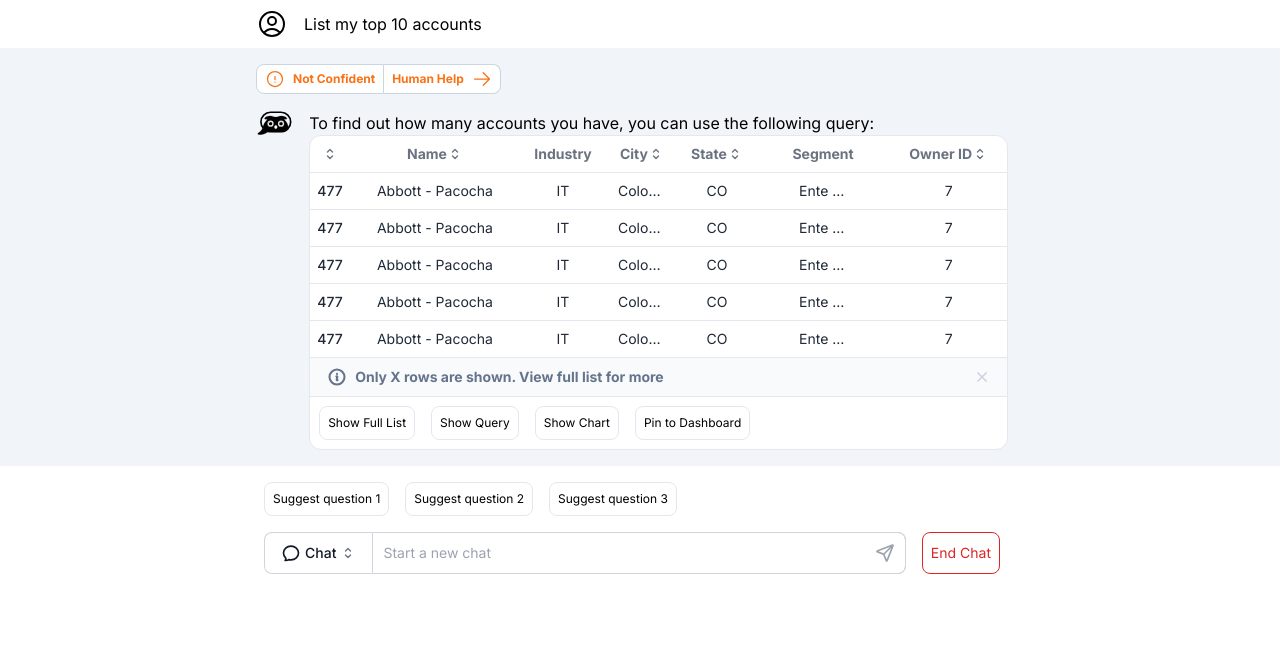
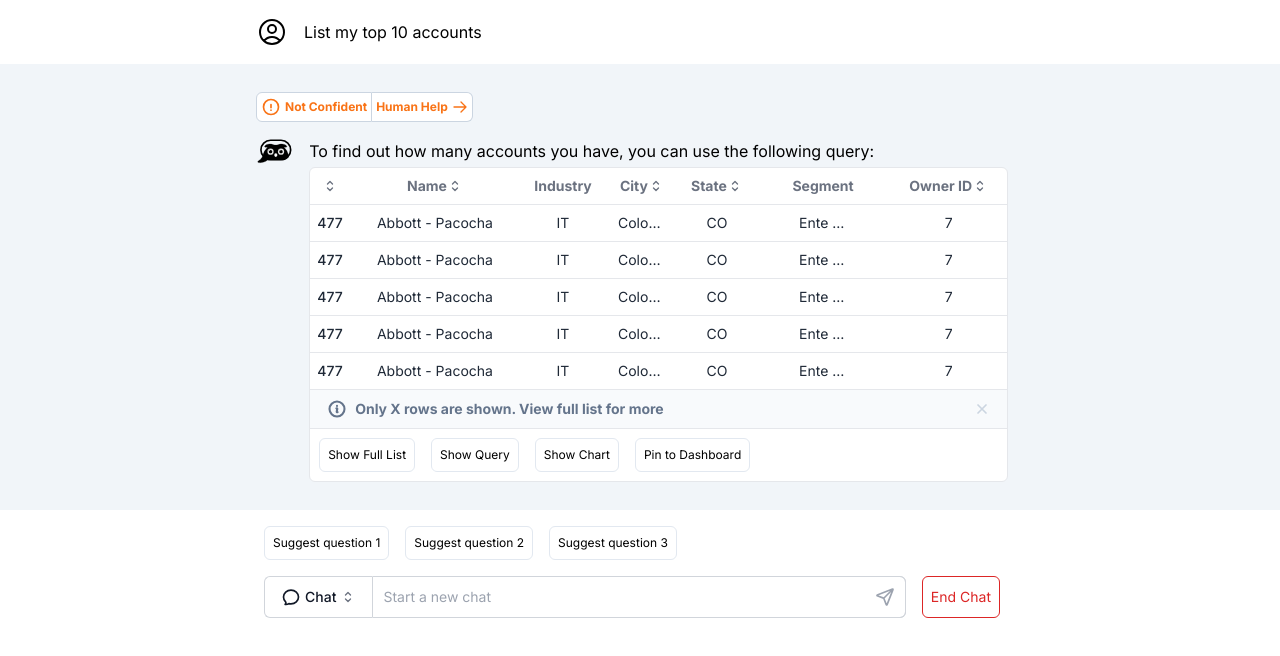
Before and after one commit to ForumShah8/Noxu-Design, a Next.js app in the folder noxu-design/: page / in a window 1280 px wide. Shown: the top 656 px of the page. Built offline with nearby package versions, Linux system fonts and the light colour scheme.

Commit message:
spacing changes

```diff
--- a/noxu-design/src/app/Components/chatInputComponent.tsx
+++ b/noxu-design/src/app/Components/chatInputComponent.tsx
@@ -3,12 +3,12 @@ export default function ChatComponent(){
       <div className="w-screen h-fit  justify-center flex my-4">
         <div className="w-3/4 px-24">
           <div className='flex space-x-4 px-2'>
-             <button className='border  p-2 border-slate-200 rounded-lg text-xs'>Suggest question 1</button>
-             <button className='border  p-2 border-slate-200 rounded-lg text-xs'>Suggest question 2</button>
-             <button className='border  p-2 border-slate-200 rounded-lg text-xs'>Suggest question 3</button>
+             <button className='border  p-2 border-slate-200 rounded-md text-xs'>Suggest question 1</button>
+             <button className='border  p-2 border-slate-200 rounded-md text-xs'>Suggest question 2</button>
+             <button className='border  p-2 border-slate-200 rounded-md text-xs'>Suggest question 3</button>
            </div>
                       <div className='flex py-4 px-2 w-full '>
-             <button className='flex-shrink-0 z-10 inline-flex items-center py-2.5 px-4 text-sm font-medium text-center text-gray-900 border border-e-0 border-gray-300 rounded-l-lg ' type='button'>
+             <button className='flex-shrink-0 z-10 inline-flex items-center py-2.5 px-4 text-sm font-medium text-center text-gray-900 border border-e-0 border-gray-300 rounded-l-md ' type='button'>
              <svg xmlns="http://www.w3.org/2000/svg" fill="none" viewBox="0 0 24 24" stroke-width="2.0" stroke="currentColor" className="w-5 h-5 mr-1">
   <path stroke-linecap="round" stroke-linejoin="round" d="M12 20.25c4.97 0 9-3.694 9-8.25s-4.03-8.25-9-8.25S3 7.444 3 12c0 2.104.859 4.023 2.273 5.48.432.447.74 1.04.586 1.641a4.483 4.483 0 0 1-.923 1.785A5.969 5.969 0 0 0 6 21c1.282 0 2.47-.402 3.445-1.087.81.22 1.668.337 2.555.337Z" />
  </svg>
@@ -22,14 +22,14 @@ export default function ChatComponent(){
               </svg>
               </button>
               <div className='relative w-full'>
-                <input type='search' className='w-full block p-2.5 z-20 text-sm  text-gray-900 bg-white rounded-e-lg rounded-s-gray-100 rounded-s-2 border border-gray-300 ' placeholder='Start a new chat'>
+                <input type='search' className='w-full block p-2.5 z-20 text-sm  text-gray-900 bg-white rounded-e-md rounded-s-gray-100 rounded-s-2 border border-gray-300 ' placeholder='Start a new chat'>
 
                 </input>
-                <button className='absolute top-0 end-0 p-2.5 h-full text-sm font-medium rounded-e-lg border border-gray-300 border-l-0'>
+                <button className='absolute top-0 end-0 p-2.5 h-full text-sm font-medium rounded-e-md border border-gray-300 border-l-0'>
                 <svg className='w-5 h-5 text-gray-400' viewBox="0 0 24 24" fill="none" xmlns="http://www.w3.org/2000/svg"><g id="SVGRepo_bgCarrier" stroke-width="0"></g><g id="SVGRepo_tracerCarrier" stroke-linecap="round" stroke-linejoin="round"></g><g id="SVGRepo_iconCarrier"> <path d="M10.4995 13.5002L20.9995 3.00017M10.6271 13.8282L13.2552 20.5862C13.4867 21.1816 13.6025 21.4793 13.7693 21.5662C13.9139 21.6415 14.0862 21.6416 14.2308 21.5664C14.3977 21.4797 14.5139 21.1822 14.7461 20.5871L21.3364 3.69937C21.5461 3.16219 21.6509 2.8936 21.5935 2.72197C21.5437 2.57292 21.4268 2.45596 21.2777 2.40616C21.1061 2.34883 20.8375 2.45364 20.3003 2.66327L3.41258 9.25361C2.8175 9.48584 2.51997 9.60195 2.43326 9.76886C2.35809 9.91354 2.35819 10.0858 2.43353 10.2304C2.52043 10.3972 2.81811 10.513 3.41345 10.7445L10.1715 13.3726C10.2923 13.4196 10.3527 13.4431 10.4036 13.4794C10.4487 13.5115 10.4881 13.551 10.5203 13.5961C10.5566 13.647 10.5801 13.7074 10.6271 13.8282Z" stroke="currentColor" stroke-width="2" stroke-linecap="round" stroke-linejoin="round"></path> </g></svg>
                 </button>
               </div>
-              <button className='bg-white border border-red-600 text-red-600 rounded-lg px-2 mx-4 min-w-fit text-sm'>End Chat</button>
+              <button className='bg-white border border-red-600 text-red-600 rounded-md px-2 mx-4 min-w-fit text-sm'>End Chat</button>
 
           </div>
         </div>
--- a/noxu-design/src/app/Components/tableComponent.tsx
+++ b/noxu-design/src/app/Components/tableComponent.tsx
@@ -48,22 +48,22 @@ const dummyData = [
 ]
     return (
         <div className="bg-slate-100 h-fit  w-screen  justify-center flex">
-        <div className=' px-24 py-4 w-3/4'>
+        <div className=' px-24 py-7 w-3/4'>
         <div className="inline-flex">
-  <button className= " flex items-center  bg-white border  border-slate-300 text-orange-500 text-xs font-bold  px-2 rounded-l-lg">
-  <svg xmlns="http://www.w3.org/2000/svg" fill="none" viewBox="0 0 24 24" strokeWidth={1.5} stroke="currentColor" className="w-5 h-5">
+  <button className= " flex items-center  bg-white border  border-slate-300 text-orange-500 text-xs font-bold  px-1 rounded-l-md">
+  <svg xmlns="http://www.w3.org/2000/svg" fill="none" viewBox="0 0 24 24" strokeWidth={2.0} stroke="currentColor" className="w-5 h-5">
   <path strokeLinecap="round" strokeLinejoin="round" d="M12 9v3.75m9-.75a9 9 0 1 1-18 0 9 9 0 0 1 18 0Zm-9 3.75h.008v.008H12v-.008Z" />
 </svg>
 
-  <div className='ml-2'>
+  <div className='ml-1'>
     Not Confident
     </div>
   </button>
-  <button className=" flex items-center bg-white border  border-slate-300 border-l-0 text-orange-500 text-xs font-bold py-1 px-2 rounded-r-lg">
-    <div className='mr-2'>
+  <button className=" flex items-center bg-white border  border-slate-300 border-l-0 text-orange-500 text-xs font-bold py-1 px-1 rounded-r-md">
+    <div className='mr-1'>
     Human Help
     </div>
-    <svg xmlns="http://www.w3.org/2000/svg" fill="none" viewBox="0 0 24 24" strokeWidth={1.5} stroke="currentColor" className="w-5 h-5">
+    <svg xmlns="http://www.w3.org/2000/svg" fill="none" viewBox="0 0 24 24" strokeWidth={2.0} stroke="currentColor" className="w-4 h-5">
   <path strokeLinecap="round" strokeLinejoin="round" d="M13.5 4.5 21 12m0 0-7.5 7.5M21 12H3" />
 </svg>
   </button>
@@ -87,7 +87,7 @@ const dummyData = [
   <div className="">
     To find out how many accounts you have, you can use the following query:
   </div>
-  <div className="border rounded-xl overflow-auto bg-white">
+  <div className="border rounded-md overflow-auto bg-white mt-1">
     <table className="table-auto  min-w-full divide-y divide-gray-200">
       <thead className="text-gray-500 ">
         <tr>
@@ -222,10 +222,10 @@ const dummyData = [
             <tr>
                 <td colSpan={7}>
                     <div className='flex space-x-4 py-2 px-2'>
-                        <button className='border  p-2 border-slate-200 rounded-lg text-xs'>Show Full List</button>
-                        <button className='border  p-2 border-slate-200 rounded-lg text-xs'>Show Query</button>
-                        <button className='border  p-2 border-slate-200 rounded-lg text-xs'>Show Chart</button>
-                        <button className='border  p-2 border-slate-200 rounded-lg text-xs'>Pin to Dashboard</button>
+                        <button className='border  p-2 border-slate-200 rounded-md text-xs'>Show Full List</button>
+                        <button className='border  p-2 border-slate-200 rounded-md text-xs'>Show Query</button>
+                        <button className='border  p-2 border-slate-200 rounded-md text-xs'>Show Chart</button>
+                        <button className='border  p-2 border-slate-200 rounded-md text-xs'>Pin to Dashboard</button>
                     </div>
                 </td>
             </tr>
--- a/noxu-design/src/app/Components/userInputComponent.tsx
+++ b/noxu-design/src/app/Components/userInputComponent.tsx
@@ -1,6 +1,6 @@
 export default function InputComponent(){
     return (
-        <div className=" w-screen justify-center  my-2 flex items-center">
+        <div className=" w-screen justify-center  my-4 flex items-center">
         <div className='flex space-x-4  items-center w-3/4  px-24 '>
         <svg xmlns="http://www.w3.org/2000/svg" fill="none" viewBox="0 0 24 24" strokeWidth={1.5} stroke="currentColor" className="w-8 h-8">
   <path strokeLinecap="round" strokeLinejoin="round" d="M17.982 18.725A7.488 7.488 0 0 0 12 15.75a7.488 7.488 0 0 0-5.982 2.975m11.963 0a9 9 0 1 0-11.963 0m11.963 0A8.966 8.966 0 0 1 12 21a8.966 8.966 0 0 1-5.982-2.275M15 9.75a3 3 0 1 1-6 0 3 3 0 0 1 6 0Z" />
```
